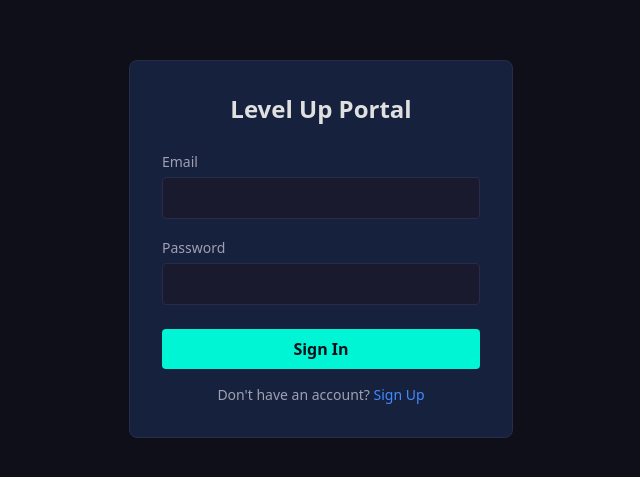
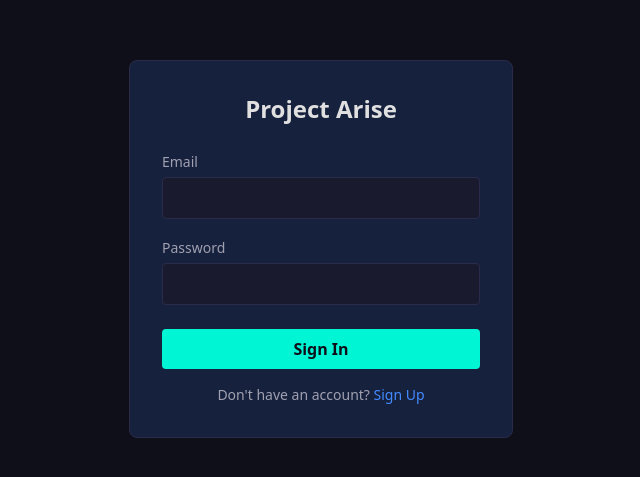
Before and after one commit to VitorPietrobom/project-solo-levelling, a React (Vite) app in the folder client/: page /login in a window 1280 px wide. Shown: the part 151-628 px from the top of the page, without its empty margins (319-959 px from the left). Built offline with nearby package versions, Linux system fonts and the light colour scheme; no server answers.

Commit message:
chore: Rebrand application from Level Up Portal to Project Arise
- Update README.md project title
- Update HTML page title in index.html
- Update Dashboard header branding text
- Update LoginPage header branding text
- Consistent branding across all user-facing surfaces

```diff
--- a/client/index.html
+++ b/client/index.html
@@ -3,7 +3,7 @@
   <head>
     <meta charset="UTF-8" />
     <meta name="viewport" content="width=device-width, initial-scale=1.0" />
-    <title>Level Up Portal</title>
+    <title>Project Arise</title>
   </head>
   <body>
     <div id="root"></div>
--- a/client/src/components/Dashboard.tsx
+++ b/client/src/components/Dashboard.tsx
@@ -8,7 +8,7 @@
   return (
     <div className="min-h-screen bg-primary">
       <header className="flex items-center justify-between px-6 py-4">
-        <h1 className="text-2xl font-bold text-text-primary">Level Up Portal</h1>
+        <h1 className="text-2xl font-bold text-text-primary">Project Arise</h1>
         <button
           onClick={logout}
           className="px-4 py-2 text-sm text-text-secondary hover:text-text-primary transition-colors"
--- a/client/src/pages/LoginPage.tsx
+++ b/client/src/pages/LoginPage.tsx
@@ -42,7 +42,7 @@
         className="w-full max-w-sm p-8 rounded-lg bg-card border border-border"
       >
         <h1 className="text-2xl font-bold text-text-primary mb-6 text-center">
-          Level Up Portal
+          Project Arise
         </h1>
 
         {error && (
```
Also changed, not shown: 1 other file (tests, documents, lock files or other folders).
